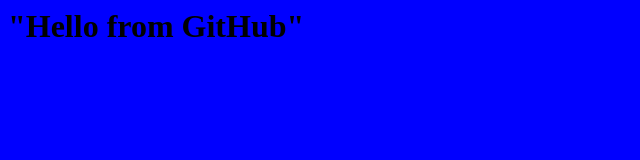
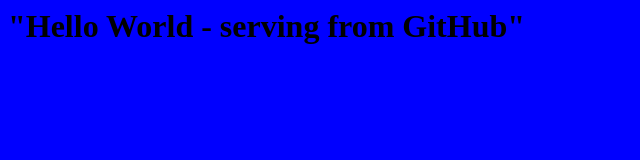
Before and after one commit to nirenkinikar/nirenkinikar.github.io, a plain HTML site: page index.html in a window 1280 px wide. Shown: the whole page, without its empty margins (0-640 px from the left). Drawn offline with Linux system fonts and the light colour scheme.

Commit message:
updated index.html

```diff
--- a/index.html
+++ b/index.html
@@ -1,5 +1,5 @@
 <html>
     <body bgcolor="blue" >
-        <h1>"Hello from GitHub"</h1>
+        <h1>"Hello World - serving from GitHub"</h1>
     </body>
 </html>
```
